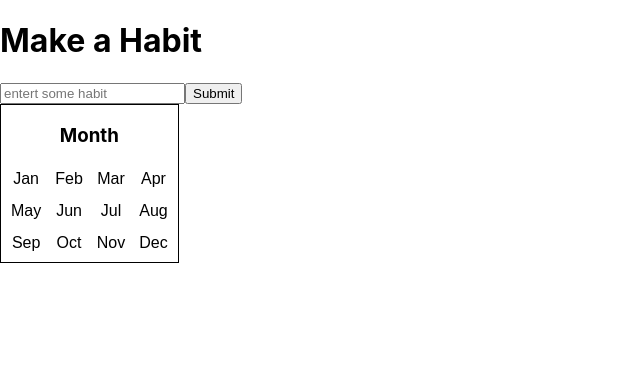
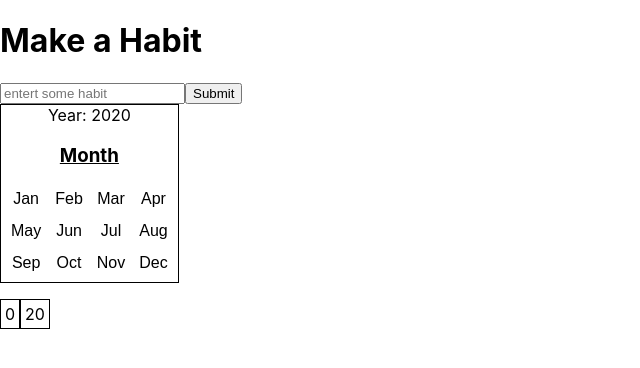
Before and after one commit to AntonScherba/habit-tracker, a React (Create React App) app: page / in a window 1280 px wide. Shown: the top 368 px of the page, without its empty margins (0-640 px from the left). Built offline with nearby package versions, Linux system fonts and the light colour scheme; the HTML template or start-up script is replaced by a standard one.

Commit message:
added month on calendar and date Today state

```diff
--- a/src/App.js
+++ b/src/App.js
@@ -9,12 +9,12 @@ import "./App.css";
 function App() {
   const [state, dispatch] = useReducer(reducer, initialState);
 
-  const { habitTitle, habits } = state;
+  const { habitTitle, habits, dateToday } = state;
 
   return (
     <Context.Provider value={dispatch}>
       <Form habitTitle={habitTitle} />
-      <Calendar />
+      <Calendar dateToday={dateToday} />
       <HabitList habits={habits} />
     </Context.Provider>
   );
--- a/src/components/Calendar/Calendar.css
+++ b/src/components/Calendar/Calendar.css
@@ -12,6 +12,10 @@
   margin: 0px 5px 5px 5px;
 }
 
+.title {
+  text-decoration: underline;
+}
+
 .month {
   border: none;
   background-color: white;
@@ -24,3 +28,9 @@
 .month:focus {
   background-color: cadetblue;
 }
+
+.day {
+  border: 1px solid;
+  display: inline-block;
+  padding: 4px;
+}
--- a/src/components/Calendar/Calendar.js
+++ b/src/components/Calendar/Calendar.js
@@ -1,40 +1,47 @@
 import React from "react";
 import Month from "../Month/Month";
+
 import "./Calendar.css";
 
-const Calendar = () => {
-  const date = (m) => {
-    const date = new Date(m);
-    const month = date.toLocaleString("default", {
-      month: "short",
-      day: "2-digit",
-    });
-    console.log(month);
+const Calendar = ({ dateToday }) => {
+  const { year, month, day } = dateToday;
+
+  const date = (year) => {
+    const numberOfMonth = 12;
+    let arr = [];
+    for (let i = 1; i <= numberOfMonth; i++) {
+      const date = new Date(year, i, 0);
+      const month = date.toLocaleString("en", {
+        month: "short",
+      });
+      const daysOfMonth = date.getDate();
+      arr.push({ month: month, days: daysOfMonth });
+    }
+    return arr;
+  };
+
+  const renderDay = (d) => {
+    for (let i = 0; i < d; i++) {
+      const day = i;
+      return <p className="day">{day}</p>;
+      console.log(day);
+    }
   };
 
   return (
-    <div className="container">
-      <h3>Month</h3>
-      <div className="calendar">
-        <button
-          onClick={() => {
-            date(1);
-          }}
-          className="month"
-        >
-          Jan
-        </button>
-        <button className="month">Feb</button>
-        <button className="month">Mar</button>
-        <button className="month">Apr</button>
-        <button className="month">May</button>
-        <button className="month">Jun</button>
-        <button className="month">Jul</button>
-        <button className="month">Aug</button>
-        <button className="month">Sep</button>
-        <button className="month">Oct</button>
-        <button className="month">Nov</button>
-        <button className="month">Dec</button>
+    <div>
+      <div className="container">
+        <label>{`Year: ${year}`}</label>
+        <h3 className="title">Month</h3>
+        <div className="calendar">
+          {date(year).map((item, i) => (
+            <Month key={i} month={item.month} days={item.days} />
+          ))}
+        </div>
+      </div>
+      <div>
+        {renderDay(day)}
+        <p className="day">{day}</p>
       </div>
     </div>
   );
--- /dev/null
+++ b/src/components/Day/Day.js
@@ -0,0 +1,7 @@
+import React from "react";
+
+const Day = ({ day }) => {
+  return <p>asdasd</p>;
+};
+
+export default Day;
--- a/src/components/Month/Month.js
+++ b/src/components/Month/Month.js
@@ -1,10 +1,11 @@
 import React from "react";
+import Day from "../Day/Day";
 
-const Month = ({ month }) => {
+const Month = ({ month, days }) => {
   return (
-    <button onClick={(e) => console.log(e.target.value)} className="month">
-      {month}
-    </button>
+    <div>
+      <button className="month">{month}</button>
+    </div>
   );
 };
 
--- a/src/reducer.js
+++ b/src/reducer.js
@@ -1,6 +1,11 @@
 export const initialState = {
   habitTitle: "",
   habits: [],
+  dateToday: {
+    year: new Date().getFullYear(),
+    month: new Date().getMonth(),
+    day: new Date().getDate(),
+  },
 };
 
 export default function (state, action) {
@@ -23,7 +28,6 @@ export default function (state, action) {
         ...state,
         habitTitle: action.payload,
       };
-
     default:
       return state;
   }
```
